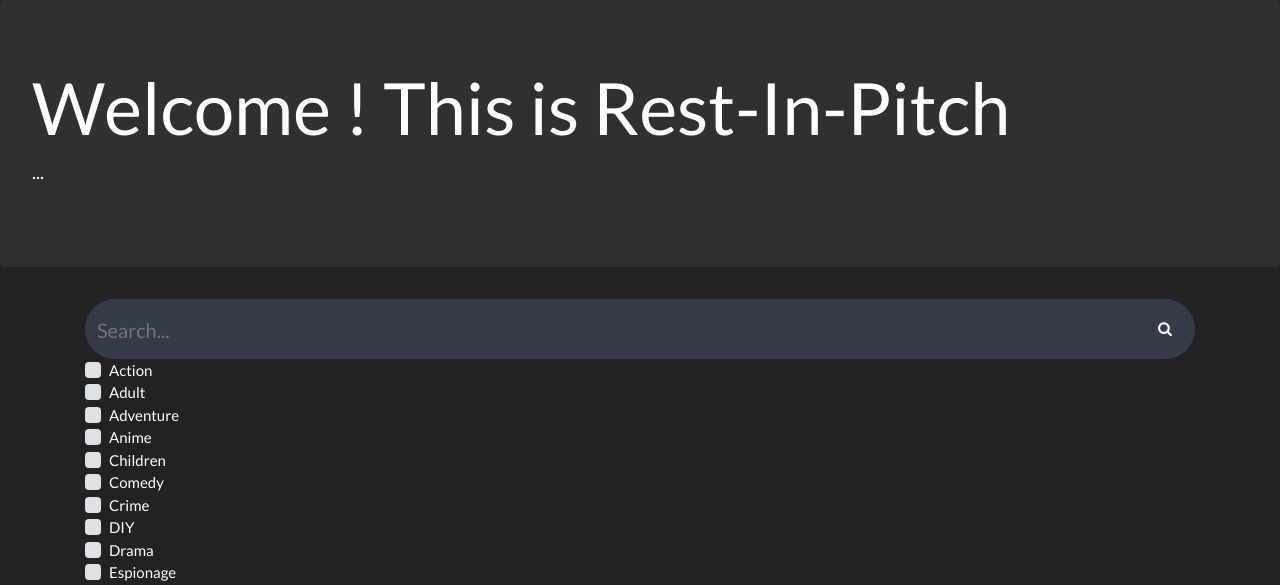
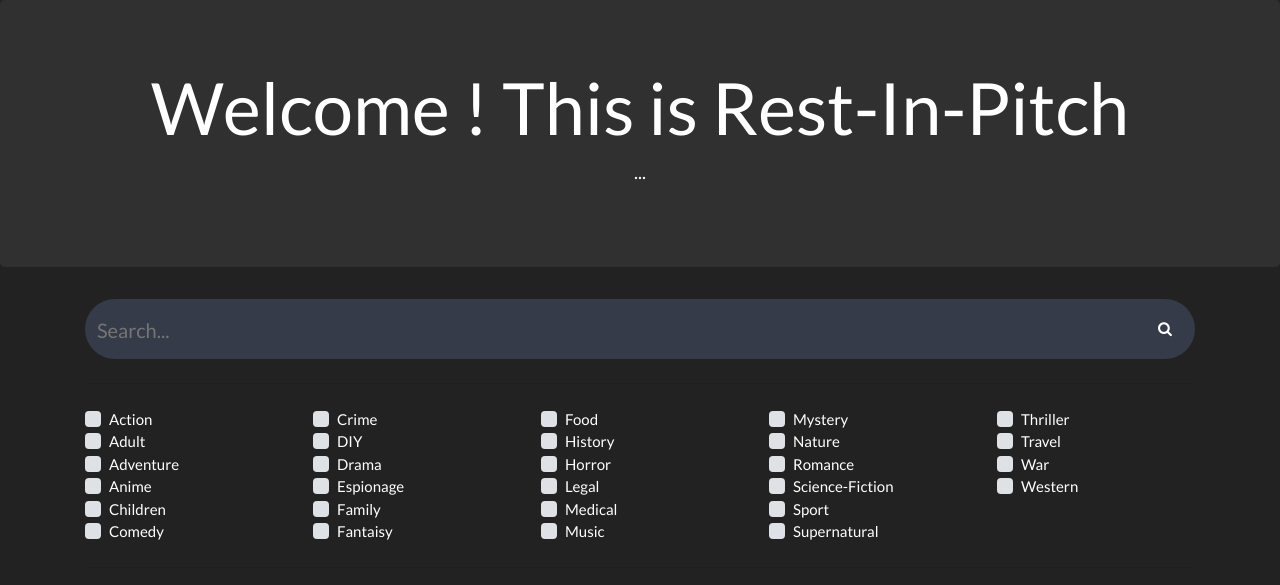
Before and after one commit to myracool/rest-in-pitch, an Angular app in the folder frontend/: page /show in a window 1280 px wide. Shown: the top 585 px of the page. Built offline with nearby package versions, Linux system fonts and the light colour scheme; no server answers.

Commit message:
embellissement des check de genre + correction bug

```diff
--- a/frontend/src/app/show/show.component.html
+++ b/frontend/src/app/show/show.component.html
@@ -1,29 +1,28 @@
 
 <div class="jumbotron">
-<h1 class="display-3">Welcome ! This is Rest-In-Pitch</h1>
-<p class="lead">...</p>
+<h1 class="display-3 text-center">Welcome ! This is Rest-In-Pitch</h1>
+<p class="lead text-center">...</p>
   </div>
 
 <div class="container h-100">
-    <!-- <div class="searchbar">
-      <input class="search_input" id="search" type="text" name="" placeholder="Search..."  />
-      <a ><i class="fa fa-search"></i></a>
-    </div> -->
-
     <div class="searchbar">
         <input class="search_input"  id="search" type="text" name="" placeholder="Search...">
         <a (click)="search()" class="search_icon"><i class="fa fa-search"></i></a>
    </div>
+
+     <hr class="my-4">
+
+     <div class="row">
+      <div class="col-sm">
+
         <div class="custom-control custom-checkbox">
         <input type="checkbox" class="custom-control-input" id="customCheck1"  value="Action" >
         <label class="custom-control-label" for="customCheck1">Action</label>
         </div>
-
         <div class="custom-control custom-checkbox">
         <input type="checkbox" class="custom-control-input" id="customCheck2"  value="Adult" >
         <label class="custom-control-label" for="customCheck2">Adult</label>
         </div>
-
         <div class="custom-control custom-checkbox">
         <input type="checkbox" class="custom-control-input" id="customCheck3"  value="Adventure" >
         <label class="custom-control-label" for="customCheck3">Adventure</label>
@@ -43,7 +42,8 @@
         <input type="checkbox" class="custom-control-input" id="customCheck6"  value="Comedy" >
         <label class="custom-control-label" for="customCheck6">Comedy</label>
         </div>
-
+</div>
+    <div class="col-sm">
         <div class="custom-control custom-checkbox">
         <input type="checkbox" class="custom-control-input" id="customCheck7"  value="Crime" >
         <label class="custom-control-label" for="customCheck7">Crime</label>
@@ -68,7 +68,8 @@
         <input type="checkbox" class="custom-control-input" id="customCheck12"  value="Fantaisy" >
         <label class="custom-control-label" for="customCheck12">Fantaisy</label>
         </div>
-
+</div>
+    <div class="col-sm">
         <div class="custom-control custom-checkbox">
         <input type="checkbox" class="custom-control-input" id="customCheck13" value = "Food" >
         <label class="custom-control-label" for="customCheck13">Food</label>
@@ -78,24 +79,26 @@
         <label class="custom-control-label" for="customCheck14">History</label>
         </div>
         <div class="custom-control custom-checkbox">
-        <input type="checkbox" class="custom-control-input" id="customCheck1"  value="Horror" >
-        <label class="custom-control-label" for="customCheck1">Horror</label>
+        <input type="checkbox" class="custom-control-input" id="customCheck144"  value="Horror" >
+        <label class="custom-control-label" for="customCheck144">Horror</label>
         </div>
         <div class="custom-control custom-checkbox">
         <input type="checkbox" class="custom-control-input" id="customCheck15"  value="Legal" >
         <label class="custom-control-label" for="customCheck15">Legal</label>
-        </div>
+      </div>
         <div class="custom-control custom-checkbox">
         <input type="checkbox" class="custom-control-input" id="customCheck16"  value="Medical" >
         <label class="custom-control-label" for="customCheck16">Medical</label>
         </div>
         <div class="custom-control custom-checkbox">
-        <input type="checkbox" class="custom-control-input" id="customCheck7"  value="Music" >
-        <label class="custom-control-label" for="customCheck7">Music</label>
+        <input type="checkbox" class="custom-control-input" id="customCheck166"  value="Music" >
+        <label class="custom-control-label" for="customCheck166">Music</label>
         </div>
+  </div>
+    <div class="col-sm">
         <div class="custom-control custom-checkbox">
-        <input type="checkbox" class="custom-control-input" id="customCheck1"  value="Mystery" >
-        <label class="custom-control-label" for="customCheck1">Mystery</label>
+        <input type="checkbox" class="custom-control-input" id="customCheck17"  value="Mystery" >
+        <label class="custom-control-label" for="customCheck17">Mystery</label>
         </div>
         <div class="custom-control custom-checkbox">
         <input type="checkbox" class="custom-control-input" id="customCheck18"  value="Nature" >
@@ -117,6 +120,8 @@
         <input type="checkbox" class="custom-control-input" id="customCheck22"  value="Supernatural" >
         <label class="custom-control-label" for="customCheck22">Supernatural</label>
         </div>
+  </div>
+      <div class="col-sm">
         <div class="custom-control custom-checkbox">
         <input type="checkbox" class="custom-control-input" id="customCheck23"  value="Thriller" >
         <label class="custom-control-label" for="customCheck23">Thriller</label>
@@ -133,10 +138,9 @@
         <input type="checkbox" class="custom-control-input" id="customCheck26"  value="Western" >
         <label class="custom-control-label" for="customCheck26">Western</label>
         </div>
-
-
-</div>
-
+    </div>
+    </div>
+  </div>
 
 <div class="container">
   <hr class="my-4">
--- a/frontend/src/app/show/show.component.ts
+++ b/frontend/src/app/show/show.component.ts
@@ -8,8 +8,8 @@ import { HttpClient, HttpParams } from '@angular/common/http';
 })
 export class ShowComponent implements OnInit {
   shows: any;
+  res: string;
   constructor(private http: HttpClient) { }
-//  genre ="";
 
   ngOnInit() {
     this.http.get('http://localhost:8080/rest-in-pitch/rest/rand/12').subscribe(data => {
@@ -17,14 +17,10 @@ export class ShowComponent implements OnInit {
   });
   }
 
-  search(): void {
-    // let genre ;
-    // let ComedyCheck = (<HTMLInputElement>document.getElementById("customCheck1"));
-
-    let res : string = (<HTMLInputElement>document.getElementById("search")).value;
-    // let checkboxes = document.querySelectorAll('input[name="checkgenre"]:checked') as HTMLElement;
+  search() :void {
+     this.res = (<HTMLInputElement>document.getElementById("search")).value;
     let checkboxes = (<HTMLInputElement[]><any>document.getElementsByClassName('custom-control-input'));
-    let values = [];
+    let values : string[] = [];
 
     for (let i = 0 ; i < checkboxes.length; i++) {
       if (checkboxes[i].checked) {
@@ -32,16 +28,13 @@ export class ShowComponent implements OnInit {
       }
     }
 
-    console.log(values.length);
-    // if(genreCheck.checked == true) genre = "Comedy";
-  //  else genre = "";
-
     let params;
-
-    for (let i = 0; i < values.length; i++){
-      params = new HttpParams().set("name",res).set("genre",values[i]);
-    //  params.set("genre",values[i]);
+    if(values.length != 0) {
+      for (let i = 0; i < values.length; i++) {
+        params = new HttpParams().set("name",this.res).set("genre",values[i]);
+      }
     }
+    else params = new HttpParams().set("name",this.res);
 
     this.http.get('http://localhost:8080/rest-in-pitch/rest/search',
     {params: params}).subscribe(data => {
```
